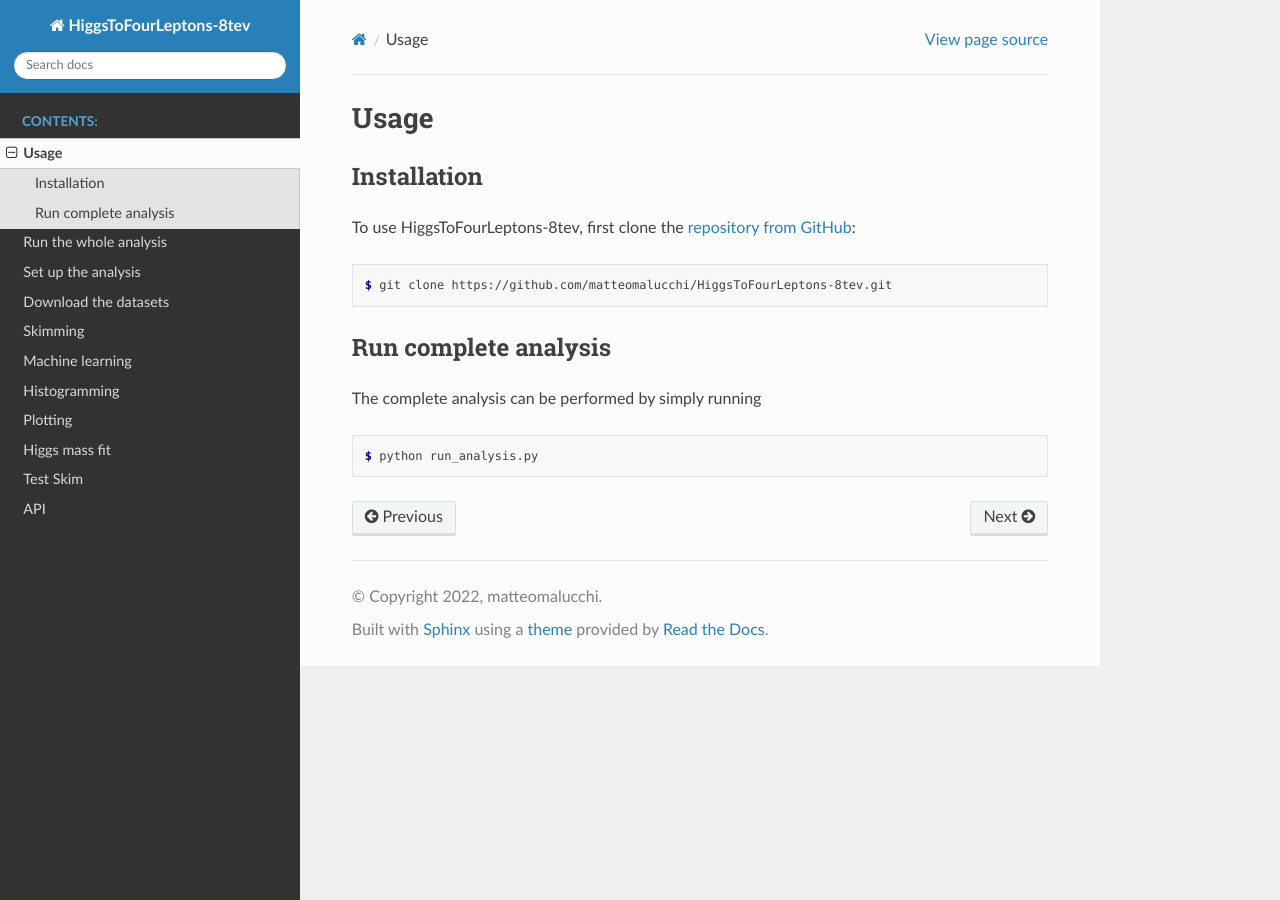
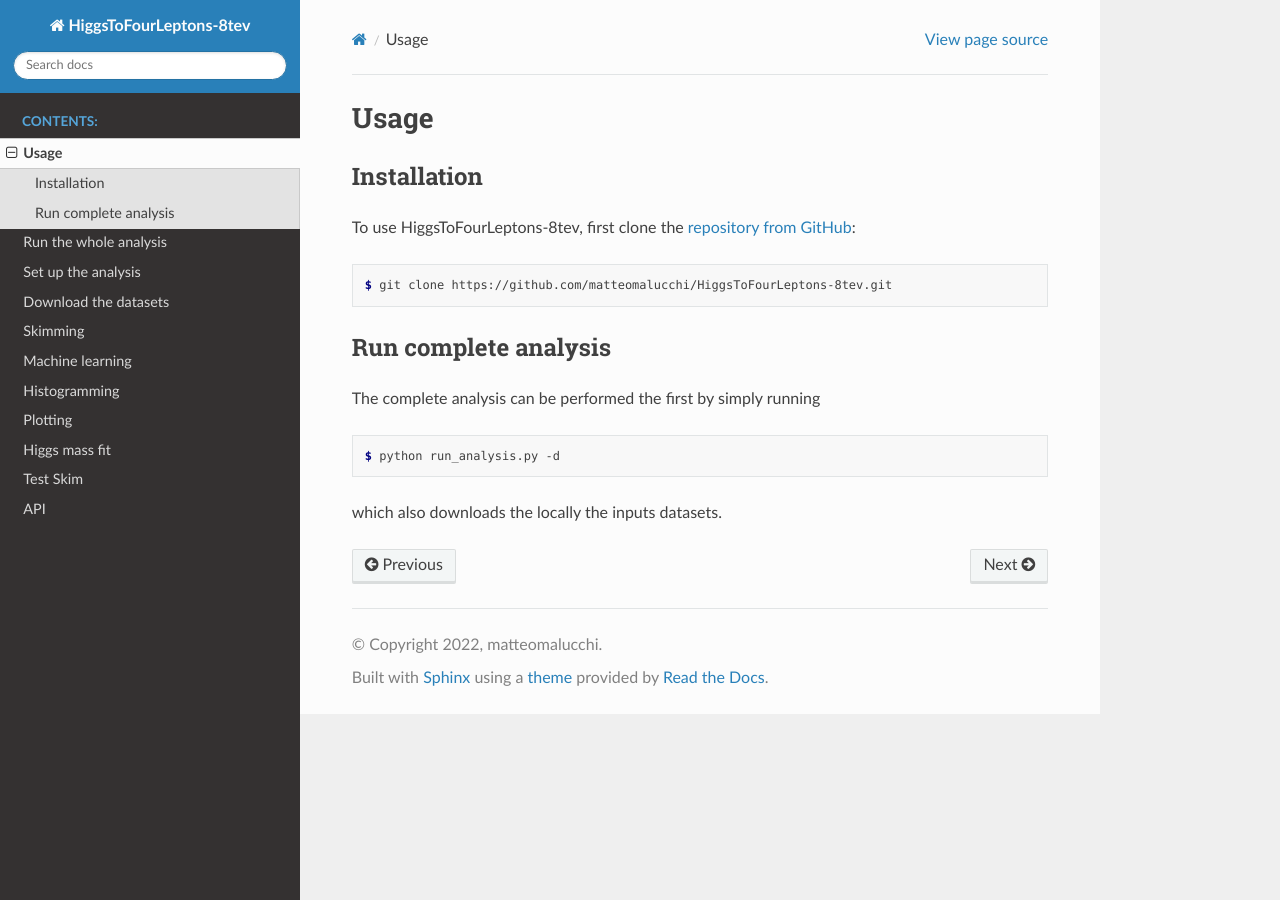
Before and after one commit to matteomalucchi/HiggsToFourLeptons-8tev, a Sphinx documentation site: the page built from docs/source/usage.rst, in a window 1280 px wide. Built offline with Sphinx 7.4.7 and the Read the Docs theme 2.0.0, drawn with Linux system fonts in a browser that asks for light colours.

Commit message:
add run_analysis argaparse

```diff
--- a/docs/source/usage.rst
+++ b/docs/source/usage.rst
@@ -18,8 +18,10 @@
 
 Run complete analysis
 ---------------------
-The complete analysis can be performed by simply running
+The complete analysis can be performed the first by simply running
 
 .. code-block:: console
 
-   $ python run_analysis.py
+   $ python run_analysis.py -d
+
+which also downloads the locally the inputs datasets.
--- a/run_analysis.py
+++ b/run_analysis.py
@@ -26,6 +26,9 @@
 
     # Global configuration
     parser = argparse.ArgumentParser( description = "Analysis Tool" )
+
+    parser.add_argument("-d", "--download",  nargs="?", default="",  const="Input",
+                            type=str, help="enables the download of input data")
 
     parser.add_argument("-c", "--clearOutput",  nargs="?", default="", const="Output", type=str,
                             help="name of output folder to be deleted")
@@ -79,9 +82,6 @@
                             type=str, help="base path where to find the input data. \
                             If enabled it automatically gets the input data from EOS")
 
-    parser.add_argument("-d", "--download",  nargs="?", default="",  const="Input",
-                            type=str, help="enables the download of input data")
-
     parser.add_argument("-o", "--output",     default="Output", type=str,
                             help="name of the output directory")
 
```
Also changed, not shown: docs/source/run_analysis.rst (+11 -1 lines).
